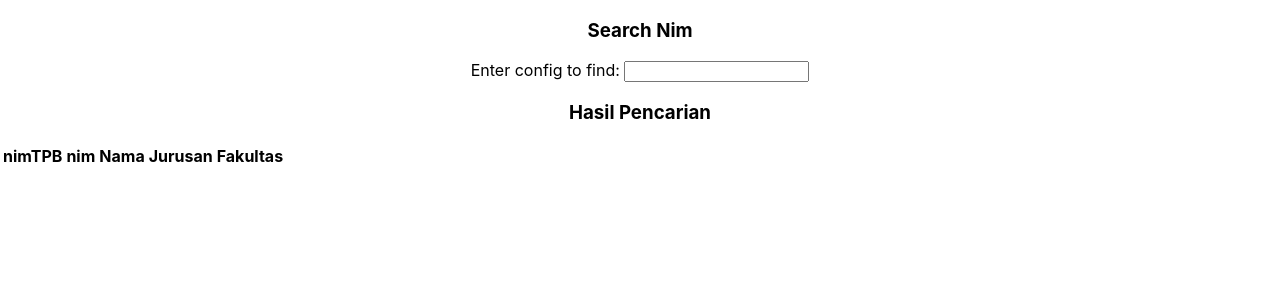
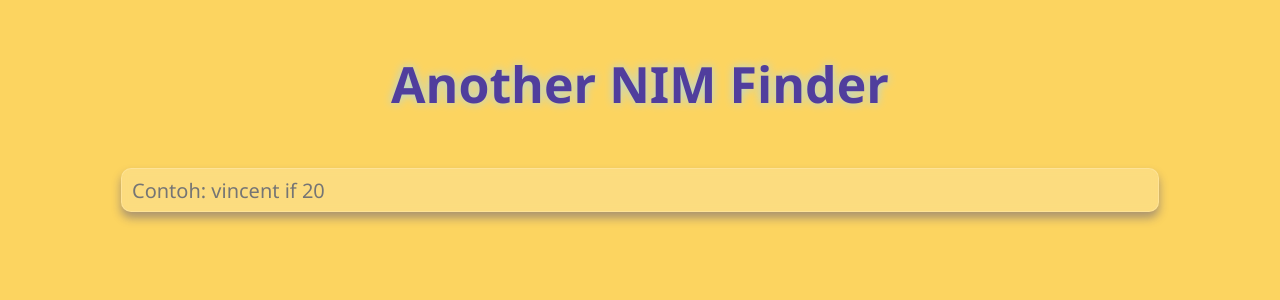
Before and after one commit to TheOne28/irk_nim_finder, a React (Create React App) app: page / in a window 1280 px wide. Shown: the top 300 px of the page. Built offline with nearby package versions, Linux system fonts and the light colour scheme.

Commit message:
Add styling and fix some mislogic

```diff
--- a/src/App.css
+++ b/src/App.css
@@ -1,38 +1,20 @@
-.App {
+::-webkit-scrollbar {
+  width: 12px;
+}
+
+::-webkit-scrollbar-thumb {
+  background-color: #3f0b99;
+  border: 2px solid #ffffff;
+  border-radius: 8px;
+}
+
+::-webkit-scrollbar-thumb:hover {
+  background-color: #7b48ff;
+}
+
+*{
+  background-color: #FCD460;
+  font-size: 20px;
+  font-family: 'Segoe UI', Tahoma, Geneva, Verdana, sans-serif;
   text-align: center;
 }
-
-.App-logo {
-  height: 40vmin;
-  pointer-events: none;
-}
-
-@media (prefers-reduced-motion: no-preference) {
-  .App-logo {
-    animation: App-logo-spin infinite 20s linear;
-  }
-}
-
-.App-header {
-  background-color: #282c34;
-  min-height: 100vh;
-  display: flex;
-  flex-direction: column;
-  align-items: center;
-  justify-content: center;
-  font-size: calc(10px + 2vmin);
-  color: white;
-}
-
-.App-link {
-  color: #61dafb;
-}
-
-@keyframes App-logo-spin {
-  from {
-    transform: rotate(0deg);
-  }
-  to {
-    transform: rotate(360deg);
-  }
-}
--- a/src/App.js
+++ b/src/App.js
@@ -1,4 +1,4 @@
-import './App.css';
+import './App.css'
 import {SearchBar}  from './Finder/finderComponent'
 
 
--- a/src/Finder/Preprocess.js
+++ b/src/Finder/Preprocess.js
@@ -17,7 +17,7 @@ export function preprocess(allData){
         'Fakultas' : [],
         'Angkatan' : ""
     }
-
+    let correct = true
     for(let i = 0; i < allData.length;){
         if(isNumber(allData[i])){
             nim = allData[i]
@@ -45,8 +45,12 @@ export function preprocess(allData){
                 }
             }
         }
-        else{
+        else if(allData[i] === ""){
+            i ++
             continue
+        }else{
+            correct = false
+            break
         }
     }
 
@@ -56,7 +60,8 @@ export function preprocess(allData){
     return {
         'nim' : nim,
         'nama' : nama,
-        'nimConverted' : converted
+        'nimConverted' : converted,
+        'correct' : correct
     }
 }
 
@@ -116,8 +121,9 @@ export function complete(toComplete){
     if(toComplete.length === 5){
         return toComplete
     }else if(toComplete.length === 2){
-        toComplete.push("")
-        toComplete.push(listJurusan[toComplete[2].slice(0, 3)])
+        toComplete.push("-")
+        toComplete.push(listFakultas[toComplete[1].slice(0, 3)])
+        toComplete.push("-")
         return toComplete
     }else{
         toComplete.push(listJurusan[toComplete[2].slice(0, 3)])
--- a/src/Finder/finder.js
+++ b/src/Finder/finder.js
@@ -15,11 +15,18 @@ export function findAll(toFind){
     console.log(afterPreprocess)
     let all = []
 
+    if(!afterPreprocess.correct){
+        return {
+            'data' : all,
+            'correct' : false
+        }
+    }
+
     if(afterPreprocess.nimConverted.length === 0){
         if(afterPreprocess.nim === -1){
-            all = findByJurfak(afterPreprocess.nimConverted, dataMahasiswa)
+            all = findByName(afterPreprocess.nama, dataMahasiswa)
         }else{
-            all = findByJurfak(afterPreprocess.nim, dataMahasiswa)
+            all = findByNim(afterPreprocess.nim, dataMahasiswa)
 
             if(afterPreprocess.nama.length !== 0){
                 all = findByName(afterPreprocess.nama, all)
@@ -40,6 +47,10 @@ export function findAll(toFind){
             all = findByName(afterPreprocess.nama, dataMahasiswa)
         }else{
             all = findByJurfak(afterPreprocess.nimConverted, dataMahasiswa)
+
+            if(afterPreprocess.nimConverted[0].length !== 3){
+                all = findByName(afterPreprocess.nama, all)
+            }
         }
 
     }else{
@@ -48,7 +59,10 @@ export function findAll(toFind){
         all = findByNim(afterPreprocess.nim, all)
     }
     console.log(all)
-    return all
+    return {
+        'data' : all,
+        'correct' : true
+    }
 }
 
 function findByNim(Nim, data){
--- /dev/null
+++ b/src/Finder/finderComponent.css
@@ -0,0 +1,85 @@
+.Find-Nim{
+    color: #503E9D;
+    font-size: 50px;
+    font-weight:bolder;
+    text-shadow: 0 0 10px lightblue;
+}
+
+input{
+    width: 80vw;
+    height: 40px;
+    background: rgba( 255, 255, 255, 0.2 );
+    box-shadow: 0 6px 10px 0 rgba( 31, 38, 135, 0.37 );
+    backdrop-filter: blur( 3.5px );
+    -webkit-backdrop-filter: blur( 3.5px );
+    border-radius: 10px;
+    border: 1px solid rgba( 255, 255, 255, 0.18 );
+    text-align: left;
+    padding-left: 10px;
+}
+
+.other{
+    margin-top: 50px;
+    font-size: 30px;
+}
+
+table,
+th,
+td {
+    border: none;
+}
+
+table {
+    border-collapse: collapse;
+    width: 80vw;
+    height: auto;
+    border-radius: 20px;
+    margin: auto;
+    margin-top: 30px;
+    margin-bottom: 50px;
+}
+
+tr:hover {
+    transform: translate(-3%, -3%);
+    font-weight: bold;
+}
+
+tr{
+    transition: all 0.5s;
+    transform: translate(0, 0);
+}
+
+thead > tr:first-of-type:hover{
+    transform: translate(0, 0);
+}
+
+th,
+td {
+    color: black;
+    padding: 10px;
+    font-size: clamp(0.50rem, calc(0.25rem + 1.25vw), 1.50rem);
+
+}
+th {
+    color: #FCD460;
+    background-color: #503E9D;
+    height: 3em;
+}
+td {
+    background-color: rgba(255, 255, 255, 0.2);
+    height: 2em;
+}
+th:first-of-type{
+    border-radius: 20px 0 0 0;
+}
+th:last-of-type {
+    border-radius: 0 20px 0 0;
+}
+
+tr:last-of-type > td:first-of-type {
+    border-radius: 0 0 0 20px;
+}
+
+tr:last-of-type > td:last-of-type  {
+    border-radius: 0 0 20px 0;
+}
--- a/src/Finder/finderComponent.js
+++ b/src/Finder/finderComponent.js
@@ -1,8 +1,10 @@
 import {React, useState} from 'react';
+import { findRenderedComponentWithType } from 'react-dom/test-utils';
 import { findAll } from './finder';
+import './finderComponent.css'
 
 
-export function HasilPrediksi(props){
+function HasilPrediksi(props){
     return(
     <tr>
         <td>{props.nimTPB}</td>
@@ -17,6 +19,8 @@ export function HasilPrediksi(props){
 export function SearchBar(props){
     const [hasil, setHasil] = useState([])
     const [input, setInput] = useState("")
+    const [done, setDone] = useState(false)
+    const [correct, setCorrect] = useState(false)
 
     function onSubmit(e){
         e.preventDefault();
@@ -25,7 +29,9 @@ export function SearchBar(props){
         const splitted = input.split(" ")
         const matchData = findAll(splitted)
 
-        setHasil(matchData)
+        setHasil(matchData.data)
+        setDone(true)
+        setCorrect(matchData.correct)
     };
 
     function onChangeInput(e){
@@ -40,18 +46,24 @@ export function SearchBar(props){
 
     return(
         <div>
-            <h3 className='Find NIM'>Search Nim</h3>
+            <h3 className="Find-Nim">Another NIM Finder</h3>
             <form onSubmit={onSubmit}>
-                <label>Enter config to find: </label>
-                <input type="text" onChange={onChangeInput}></input>
+                <input type="text" onChange={onChangeInput} placeholder="Contoh: vincent if 20 " ></input>
             </form>
             <div>
-                <h3>Hasil Pencarian</h3>
+            {done &&
+            <>  {correct &&
+                    <>
+                    {hasil.length === 0 &&
+                        <h3 className='other'>Tidak ditemukan data yang sesuai</h3>
+                    }
+                    {hasil.length > 0 &&
+                    <>
                         <table>
                             <thead>
                                 <tr>
-                            <th>nimTPB</th>
-                            <th>nim</th>
+                                    <th>NIM TPB</th>
+                                    <th>NIM</th>
                                     <th>Nama</th>
                                     <th>Jurusan</th>
                                     <th>Fakultas</th>
@@ -61,6 +73,15 @@ export function SearchBar(props){
                                 {hasilPrediksiList()}
                             </tbody>
                         </table>
+                    </>
+                    }
+                    </>
+                }
+                {!correct &&
+                    <h3 className='other'>Masukan Input tidak valid</h3>
+                }
+            </>
+            }
             </div>
         </div>
     );
```
Lines whose indentation alone changed are shown as unchanged.
